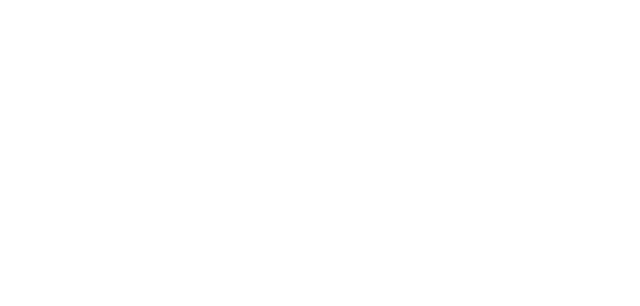
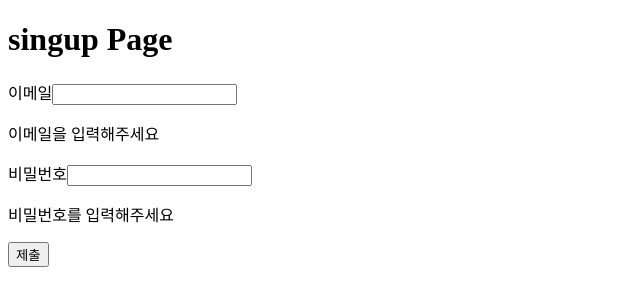
Before and after one commit to im-binary/modern-todo, a React (Create React App) app: page /signup in a window 1280 px wide. Before the commit this address had no page. Shown: the top 306 px of the page, without its empty margins (0-640 px from the left). Built offline with nearby package versions, Linux system fonts and the light colour scheme; the HTML template or start-up script is replaced by a standard one.

Commit message:
feat: 회원가입 후 자동 로그인

```diff
--- a/src/App.tsx
+++ b/src/App.tsx
@@ -1,10 +1,20 @@
-import { Suspense } from "react";
+import { Suspense, useEffect, useState } from "react";
 import { BrowserRouter, Routes, Route } from "react-router-dom";
 import { ErrorBoundary } from "./components/ErrorBoundary";
-import Login from "./pages/Login";
+import { Login } from "./pages/Login";
+import { Join } from "./pages/Join";
 import Todo from "./pages/Todo";
 
 function App() {
+  const [isLogin, setIsLogin] = useState<boolean>(false);
+
+  useEffect(() => {
+    const token = localStorage.getItem("access_token");
+
+    if (token != null) {
+      setIsLogin(true);
+    }
+  }, [isLogin]);
   return (
     <ErrorBoundary
       // TODO: alret DOM 만들기
@@ -20,6 +30,7 @@
         <BrowserRouter>
           <Routes>
             <Route path='/' element={<Login />} />
+            <Route path='/signup' element={<Join />} />
             <Route path='/todo' element={<Todo />} />
           </Routes>
         </BrowserRouter>
--- /dev/null
+++ b/src/api/join.ts
@@ -0,0 +1,7 @@
+import { post } from "./http";
+
+export const join = async ({ email, password }: { email: string; password: string }) => {
+  const { data } = await post("/auth/signup", { email, password });
+
+  localStorage.setItem("access_token", data.access_token);
+};
--- a/src/components/UserForm.tsx
+++ b/src/components/UserForm.tsx
@@ -20,7 +20,7 @@
   const errorMessage = emailErrorMessage || passwordErrorMessage;
 
   return (
-    <form onSubmit={(e) => onSubmit(e, { email, password }, errorMessage)}>
+    <form onSubmit={(e) => (errorMessage == null ? onSubmit(e, { email, password }) : () => {})}>
       <label htmlFor='user-email'>
         이메일
         <input type='email' id='user-email' name='user-email' onChange={onChangeEmail} />
--- /dev/null
+++ b/src/pages/Join.tsx
@@ -0,0 +1,26 @@
+import { useCallback } from "react";
+import { useNavigate } from "react-router-dom";
+import { join } from "../api/join";
+import { signIn } from "../api/signIn";
+import Title from "../components/Title";
+import UserForm from "../components/UserForm";
+import { User } from "../models/User";
+
+export function Join() {
+  const navigate = useNavigate();
+
+  const handleJoin = useCallback(async (e: React.FormEvent<HTMLFormElement>, { email, password }: User) => {
+    e.preventDefault();
+
+    await join({ email, password });
+    await signIn({ email, password });
+    navigate("/todo");
+  }, []);
+
+  return (
+    <>
+      <Title>singup Page</Title>
+      <UserForm onSubmit={handleJoin} />
+    </>
+  );
+}
--- a/src/pages/Login.tsx
+++ b/src/pages/Login.tsx
@@ -4,23 +4,17 @@
 import { useCallback } from "react";
 import { User } from "../models/User";
 import { signIn } from "../api/signIn";
-import { useNavigate } from "react-router-dom";
+import { Link, useNavigate } from "react-router-dom";
 
-export default function Login() {
+export function Login() {
   const navigate = useNavigate();
-  const handleLogin = useCallback(
-    async (e: React.FormEvent<HTMLFormElement>, { email, password }: User, errorMessage?: string) => {
-      e.preventDefault();
 
-      if (errorMessage != null) {
-        return;
-      }
+  const handleLogin = useCallback(async (e: React.FormEvent<HTMLFormElement>, { email, password }: User) => {
+    e.preventDefault();
 
-      await signIn({ email, password });
-      navigate("/todo");
-    },
-    []
-  );
+    await signIn({ email, password });
+    navigate("/todo");
+  }, []);
 
   return (
     <>
@@ -28,7 +22,9 @@
 
       <UserForm onSubmit={handleLogin} />
 
-      <Button type='button'>회원가입</Button>
+      <Link to='/signup'>
+        <Button type='button'>회원가입</Button>
+      </Link>
     </>
   );
 }
```
